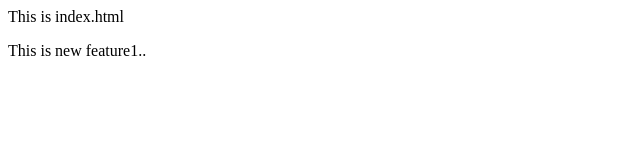
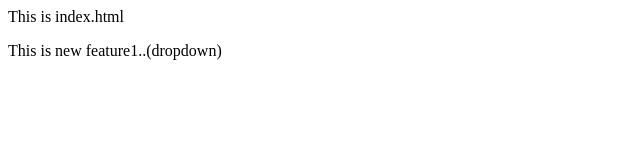
Before and after one commit to Sanket-Lohgaonkar/localrepo, a plain HTML site: page index.html in a window 1280 px wide. Shown: the full height of the page, 0-640 px from the left. Drawn offline with Linux system fonts and the light colour scheme.

Commit message:
Added Dropdown

```diff
--- a/index.html
+++ b/index.html
@@ -1,2 +1,2 @@
 <p>This is index.html</p>
-<p>This is new feature1..</p>
+<p>This is new feature1..(dropdown)</p>
```
